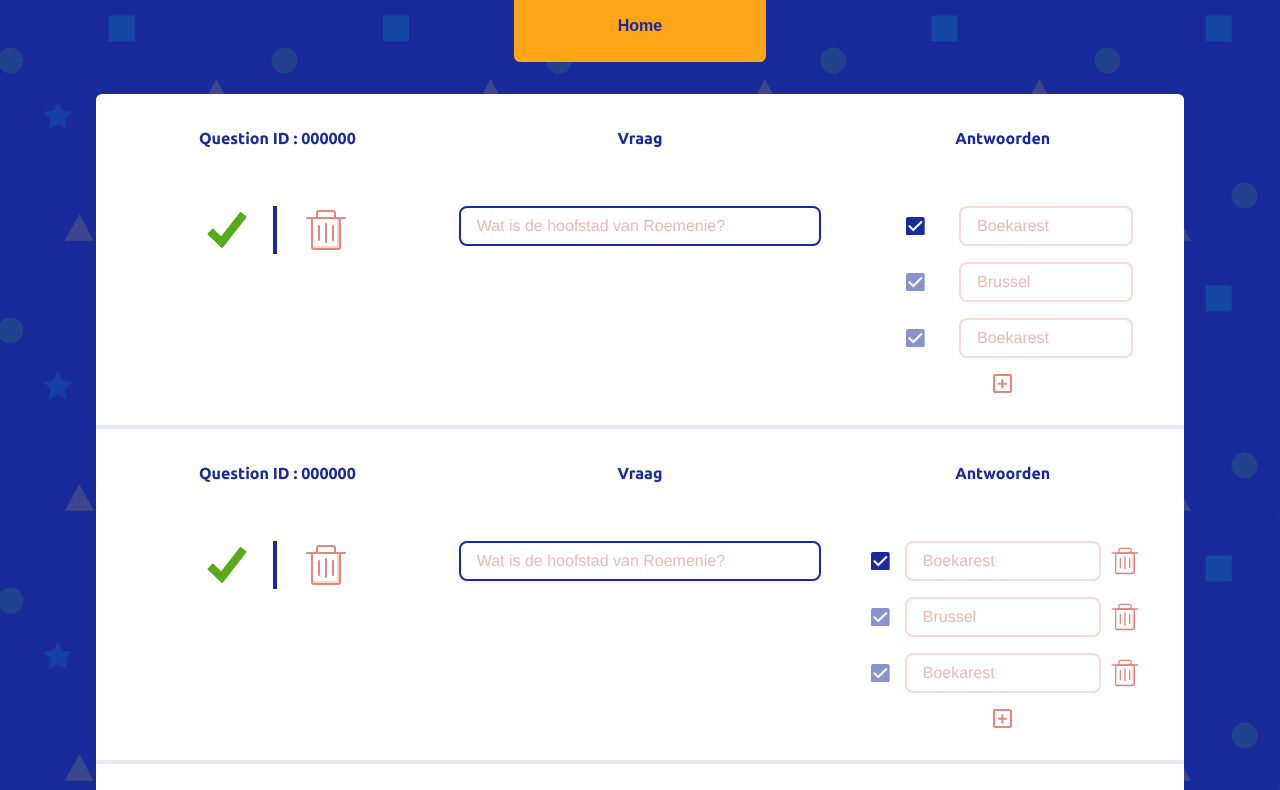
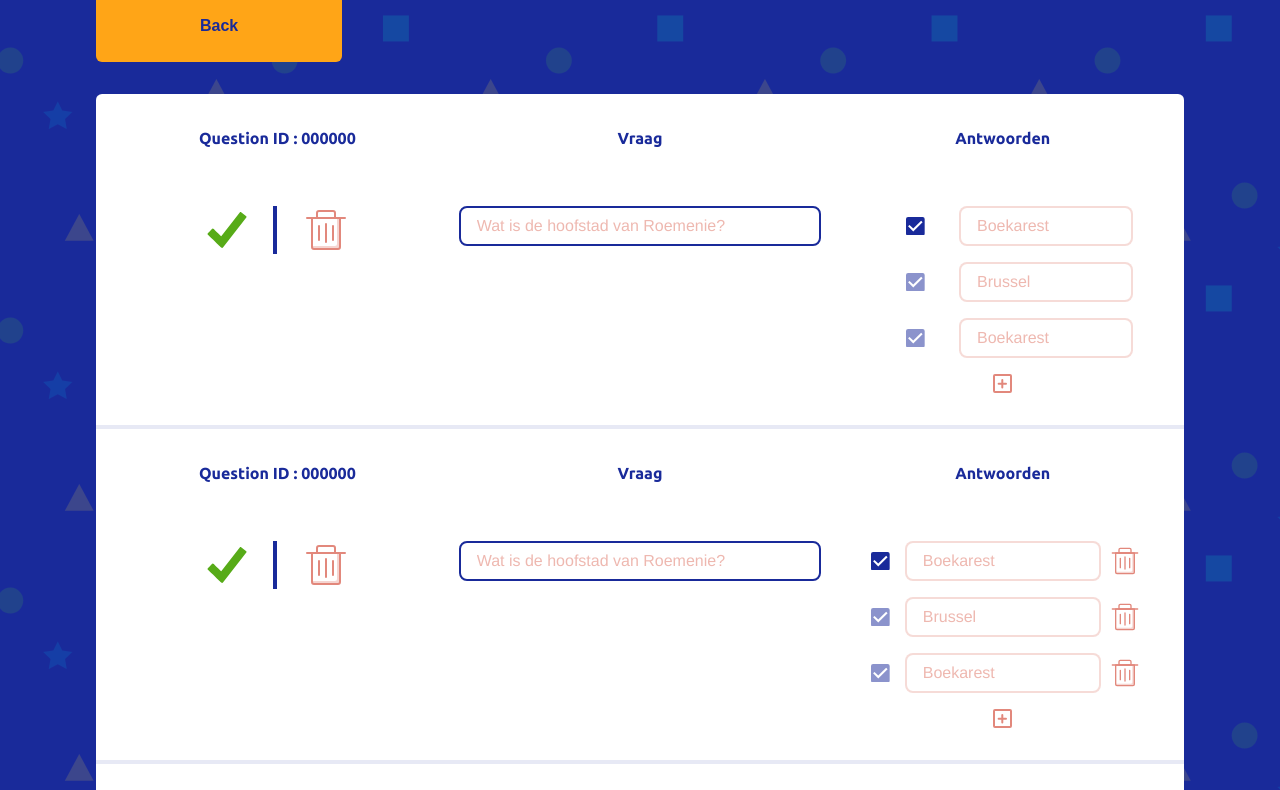
Before and after one commit to GoeminneEmile/Project2_Groep1_WieBehoudtDeRust, a plain HTML site: page Web/adminQuestions.html in a window 1280 px wide. Shown: the part 158-948 px from the top of the page. Drawn offline with Linux system fonts and the light colour scheme; a web font is replaced by a local one.

Commit message:
Admin page fix Registration small change
Registration not finished

```diff
--- a/Web/adminQuestions.html
+++ b/Web/adminQuestions.html
@@ -36,8 +36,8 @@
                     </header>
                     <div class="o-row--xs js-row">
                         <div class="o-layout">
-                            <div class="o-layout__item u-align-middle-svg u-mb-lg">
-                                <button class="c-button c-button--xl u-tr-clear"> Home </button>
+                            <div class="o-layout__item u-mb-lg">
+                                <button class="c-button c-button--xl u-tr-clear"> Back </button>
                             </div>
                         </div>
                         <div class="o-container c-admin c-background--white">
```
Also changed, not shown: Web/register.html (+2 -2 lines).
